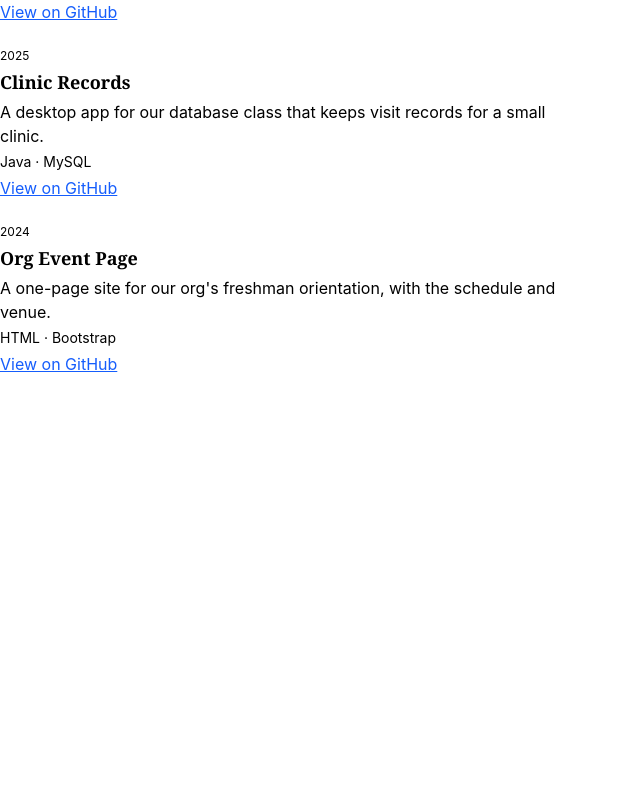
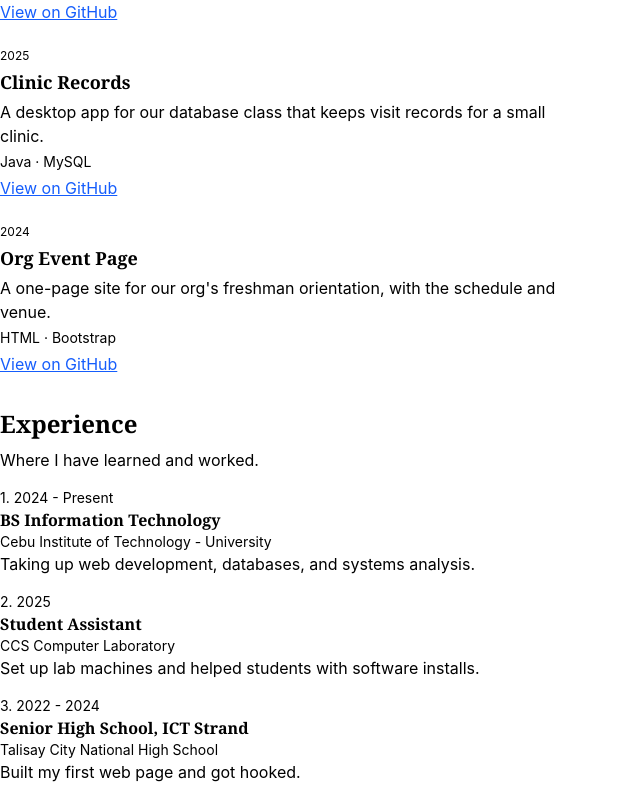
Before and after one commit to angelavemlimos/CSIT340-Lab2-Limos, a React (Vite) app: page / in a window 1280 px wide. Shown: the part 1308-2108 px from the top of the page, without its empty margins (0-640 px from the left). Before the commit the page ends 1708 px from the top, so only its background shows below. Built offline with nearby package versions, Linux system fonts and the light colour scheme.

Commit message:
feat: add TimelineItem and ExperienceSection components

```diff
--- a/src/App.jsx
+++ b/src/App.jsx
@@ -3,6 +3,7 @@ import Hero from './components/Hero';
 import AboutSection from './components/AboutSection';
 import SkillsSection from './components/SkillsSection';
 import ProjectsSection from './components/ProjectsSection';
+import ExperienceSection from './components/ExperienceSection';
 
 export default function App() {
   return (
@@ -13,6 +14,7 @@ export default function App() {
       <AboutSection />
       <SkillsSection />
       <ProjectsSection />
+      <ExperienceSection />
     </main>
     </>
   );
--- a/src/components/ExperienceSection.jsx
+++ b/src/components/ExperienceSection.jsx
@@ -0,0 +1,30 @@
+import SectionHeading from "./SectionHeading";
+import TimelineItem from "./TimelineItem";
+
+export default function ExperienceSection() {
+    return (
+        <section id="experience" className="mt-8">
+            <SectionHeading title="Experience" subtitle="Where I have learned and worked." />
+            <ul className="mt-4 p-0">
+                <TimelineItem
+                    period="1. 2024 - Present"
+                    title="BS Information Technology"
+                    place="Cebu Institute of Technology - University"
+                    description="Taking up web development, databases, and systems analysis."
+                />
+                <TimelineItem
+                    period="2. 2025"
+                    title="Student Assistant"
+                    place="CCS Computer Laboratory"
+                    description="Set up lab machines and helped students with software installs."
+                />
+                <TimelineItem
+                    period="3. 2022 - 2024"
+                    title="Senior High School, ICT Strand"
+                    place="Talisay City National High School"
+                    description="Built my first web page and got hooked."
+                />
+            </ul>
+        </section>
+    );
+}
--- a/src/components/TimelineItem.jsx
+++ b/src/components/TimelineItem.jsx
@@ -0,0 +1,10 @@
+export default function TimelineItem({ period, title, place, description }) {
+    return (
+        <li className="mb-4 list-none">
+            <p className="text-sm text-black">{period}</p>
+            <h3 className="text-base font-bold font-serif text-black">{title}</h3>
+            <p className="text-sm text-black">{place}</p>
+            <p className="text-base text-black">{description}</p>
+        </li>
+    );
+}
```
